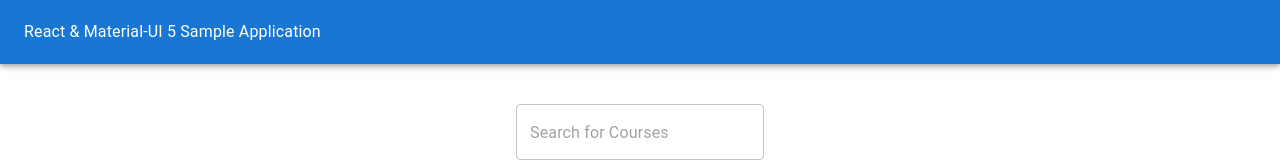
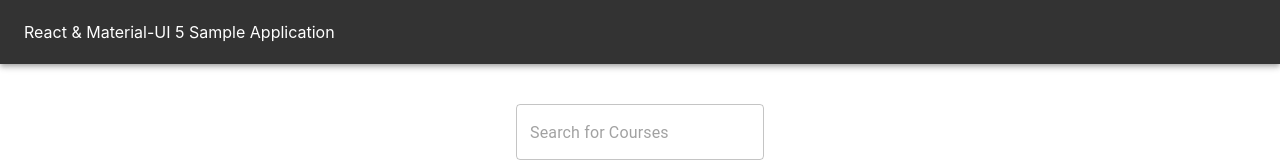
Before and after one commit to JeffRisberg/mui00, a React (Create React App) app: page / in a window 1280 px wide. Shown: the top 162 px of the page. Built offline with nearby package versions, Linux system fonts and the light colour scheme; no server answers.

Commit message:
adjusted typography for AppBar

```diff
--- a/src/components/NavBar.js
+++ b/src/components/NavBar.js
@@ -1,16 +1,13 @@
 import React from 'react';
 import AppBar from '@mui/material/AppBar'
 import Toolbar from '@mui/material/Toolbar'
-import Typography from '@mui/material/Typography'
 
 const NavBar = () => {
-    return(
+   return (
       <div>
          <AppBar position="static">
-                <Toolbar>
-                    <Typography color="inherit">
+            <Toolbar sx={{background: "#333"}}>
                React & Material-UI 5 Sample Application
-                    </Typography>
             </Toolbar>
          </AppBar>
       </div>
```
Lines whose indentation alone changed are shown as unchanged.
